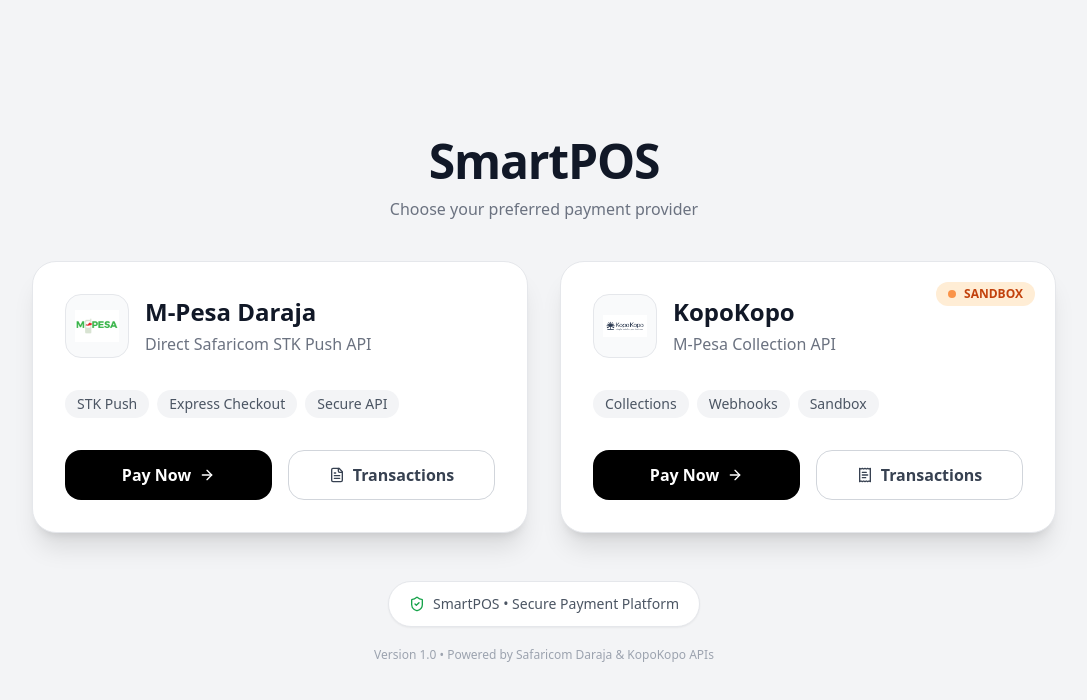
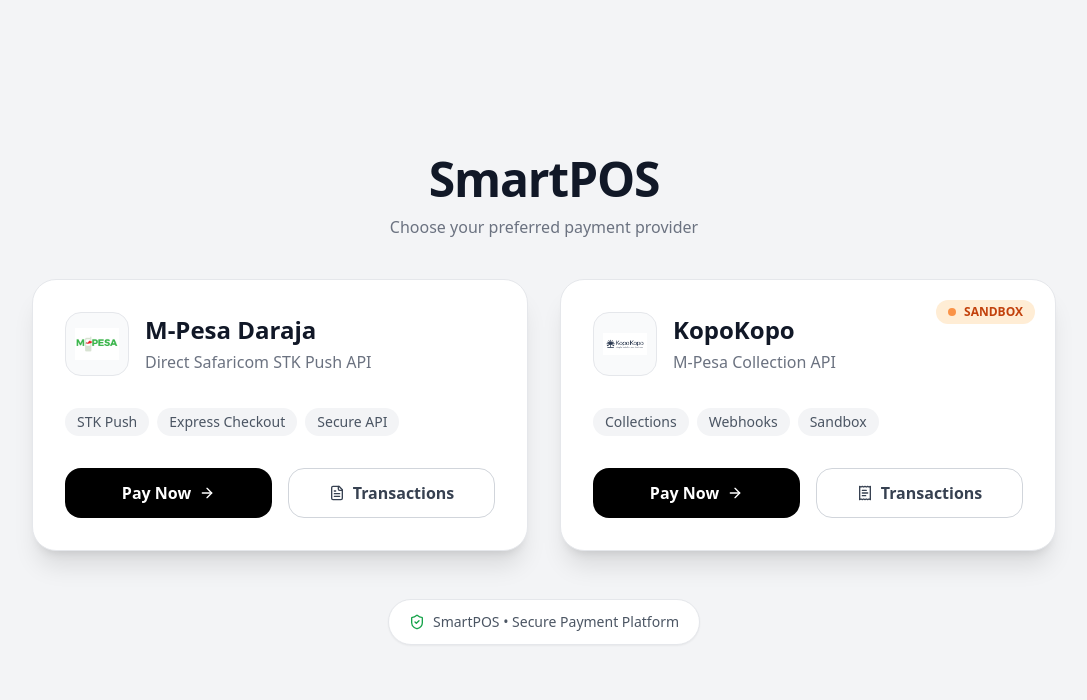
Before and after one commit to BKerio/kopokopo-payment, a React (Vite) app in the folder client/: page / in a window 1280 px wide. Shown: the top 700 px of the page, without its empty margins (96-1183 px from the left). Built offline with nearby package versions, Linux system fonts and the light colour scheme.

Commit message:
new changes

```diff
--- a/client/src/pages/homepage.tsx
+++ b/client/src/pages/homepage.tsx
@@ -196,10 +196,6 @@
 
           </div>
 
-          <p className="text-xs text-gray-400 mt-5">
-            Version 1.0 • Powered by Safaricom Daraja & KopoKopo APIs
-          </p>
-
         </div>
 
       </div>
```
